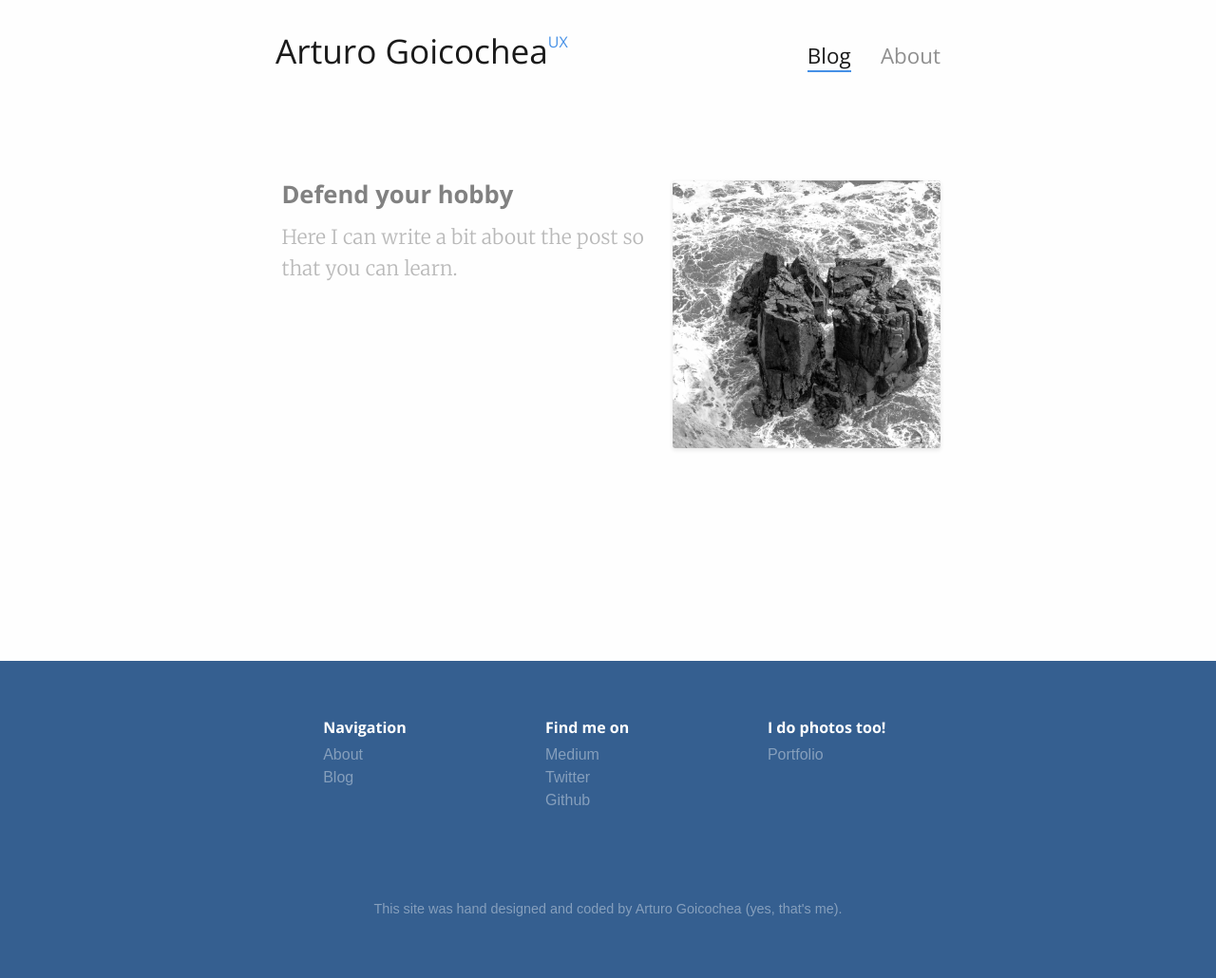
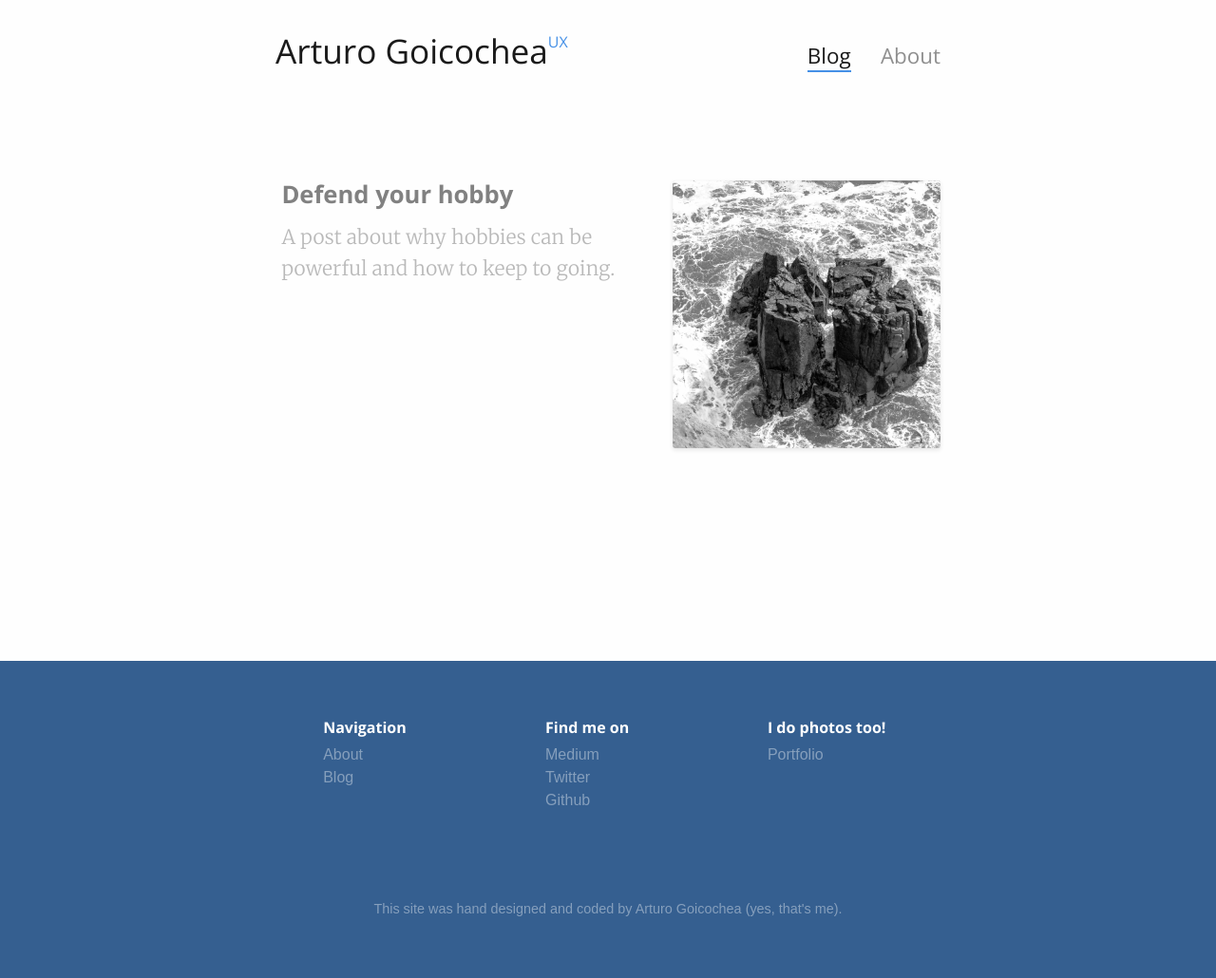
Before and after one commit to arturogh/arturogh, a Jekyll site: the page built from index.html, in a window 1280 px wide. Shown: the whole page at 95% size. Built offline with Jekyll 4.4.1, drawn with Linux system fonts in a browser that asks for light colours; the list of posts is cut into pages by our own code.

Commit message:
corrected first post

```diff
--- a/_layouts/post.html
+++ b/_layouts/post.html
@@ -2,6 +2,6 @@
 layout: default
 ---
 
-<h2 class="blog-post-title">This is the title of this post</h2>
+<h2 class="blog-post-title">{{ post.title }}</h2>
 
   {{ content }}
--- a/_posts/2015-05-28-my-second-post.md
+++ b/_posts/2015-05-28-my-second-post.md
@@ -3,7 +3,7 @@
 title: Defend your hobby
 published: true
 image: "post-1-img.jpg"
-excerpt: Here I can write a bit about the post so that you can learn.
+excerpt: A post about why hobbies can be powerful and how to keep to going.
 ---
 
 
--- a/index.html
+++ b/index.html
@@ -10,7 +10,7 @@
     <a href="{{ site.baseurl }}/{{ post.url }}" class="flex-box work">
       <div class="post-text">
         <h2 class="flex-title">{{ post.title }}</h2>
-        <p>{{post.excerpt}}</p>
+        <p>{{ post.excerpt }}</p>
       </div>
       <div class="image" style="background:url({{site.baseurl}}/public/images/{{post.image}}); background-size: cover; background-position: center center;"></div>
     </a>
```
